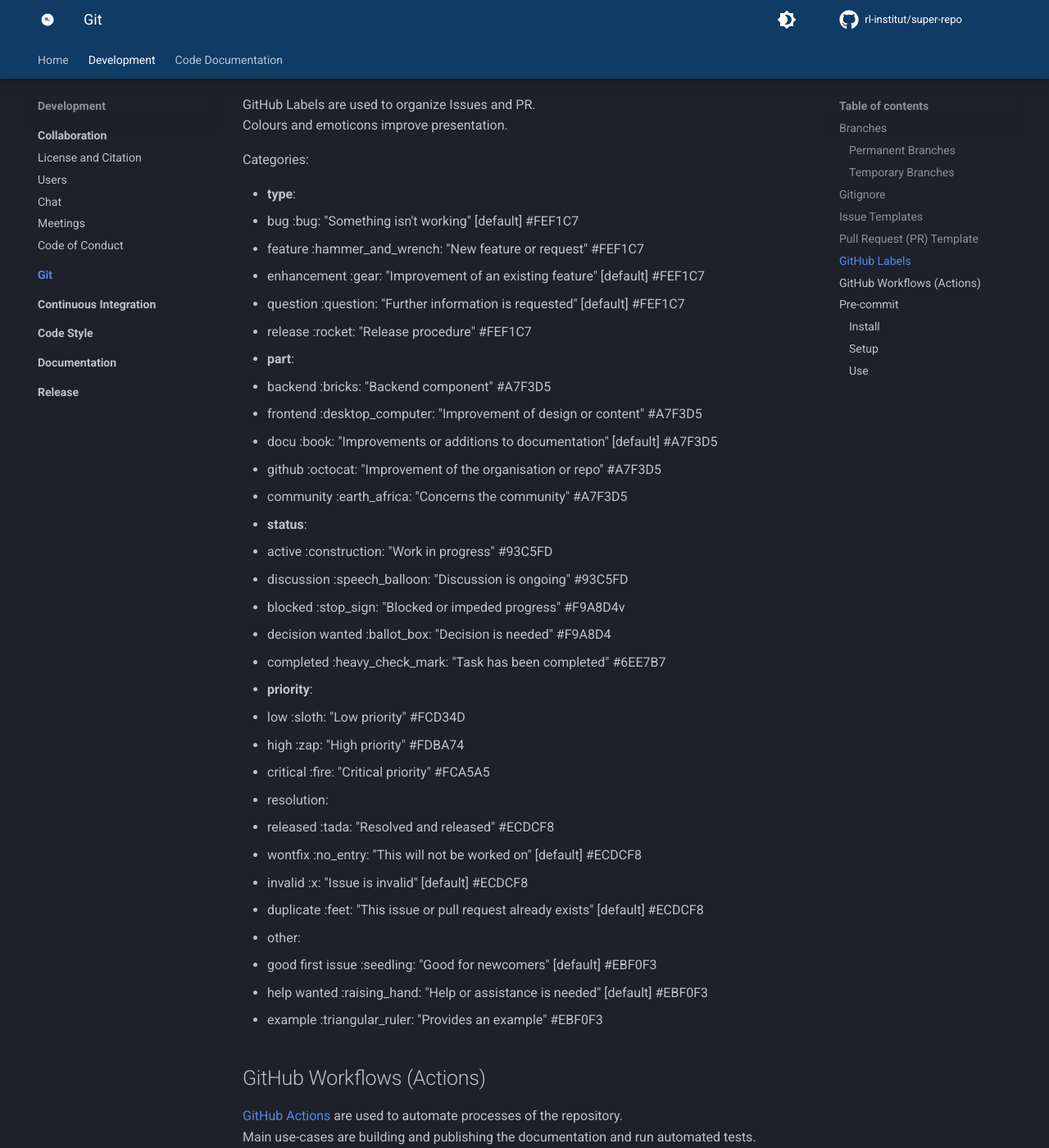
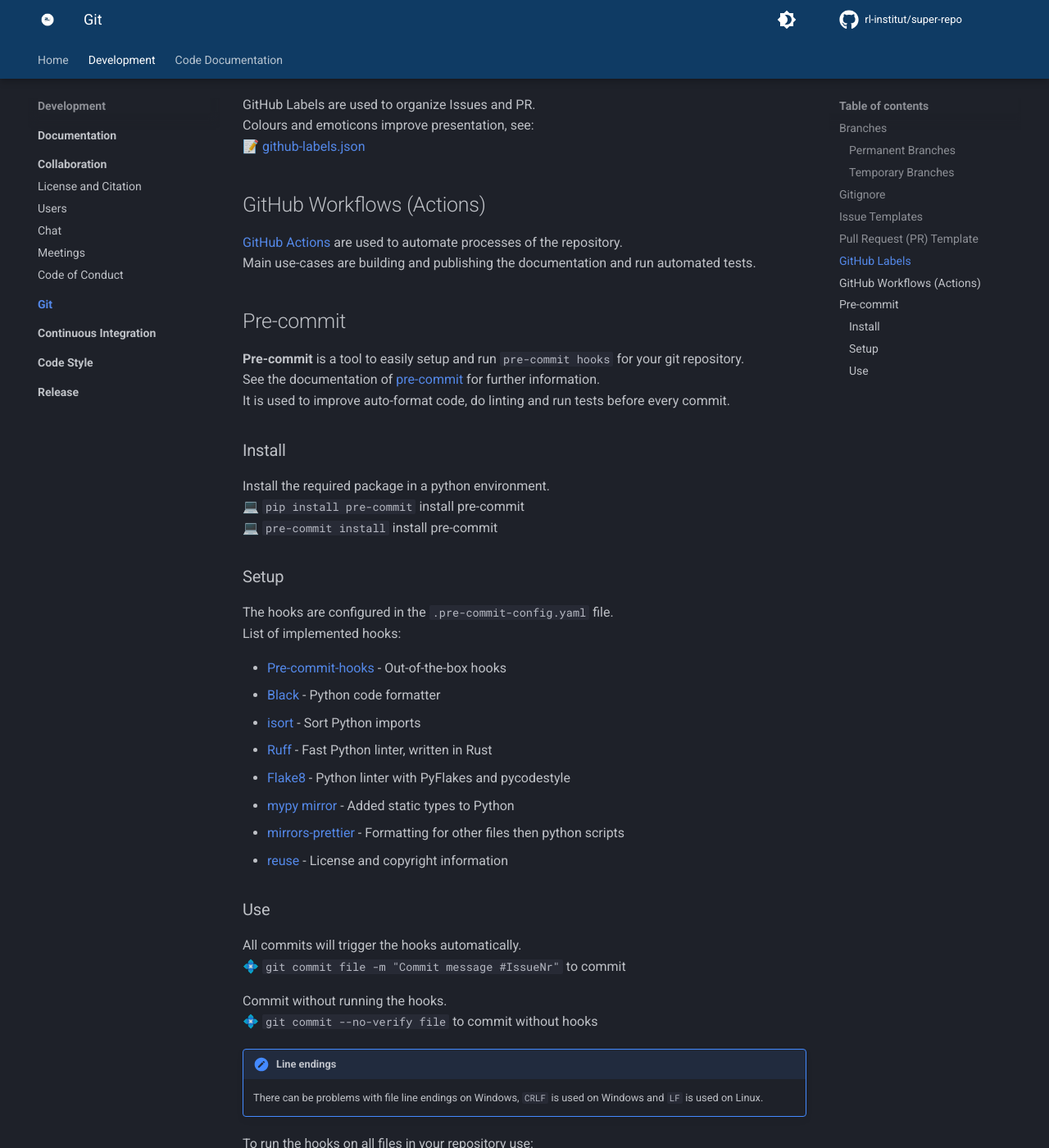
Before and after one commit to rl-institut/super-repo, an MkDocs documentation site: the page built from docs/development/git/index.md, in a window 1280 px wide and 1400 px high, scrolled down 1290 px. Shown: the whole window at 82% size. Built offline with MkDocs 1.6.1 and Material for MkDocs 9.7.7, drawn with Linux system fonts in a browser that asks for light colours; comment, search, counter and statistics services are not loaded; the version menu is left out; some of the changed text lies outside the part shown.

Commit message:
Update docs #34

```diff
--- a/docs/development/git/index.md
+++ b/docs/development/git/index.md
@@ -29,10 +29,10 @@
 [Issue Templates](https://docs.github.com/en/communities/using-templates-to-encourage-useful-issues-and-pull-requests/configuring-issue-templates-for-your-repository)
 offer specific functions and default configurations for new issues.
 
-- [Feature Issue](https://github.com/rl-institut/super-repo/blob/production/.github/ISSUE_TEMPLATE/issue_template_feature.md)
-- [Bug Issue](https://github.com/rl-institut/super-repo/blob/production/.github/ISSUE_TEMPLATE/issue_template_bug.md)
-- [Release Issue](https://github.com/rl-institut/super-repo/blob/production/.github/ISSUE_TEMPLATE/issue_template_release.md)
-- [User Kudos Issue](https://github.com/rl-institut/super-repo/blob/production/.github/ISSUE_TEMPLATE/issue_template_user_kudos.md)
+- [Feature Issue](https://github.com/rl-institut/super-repository/blob/production/.github/ISSUE_TEMPLATE/issue_template_feature.md)
+- [Bug Issue](https://github.com/rl-institut/super-repository/blob/production/.github/ISSUE_TEMPLATE/issue_template_bug.md)
+- [Release Issue](https://github.com/rl-institut/super-repository/blob/production/.github/ISSUE_TEMPLATE/issue_template_release.md)
+- [User Kudos Issue](https://github.com/rl-institut/super-repository/blob/production/.github/ISSUE_TEMPLATE/issue_template_user_kudos.md)
 
 ## Pull Request (PR) Template
 
@@ -43,45 +43,12 @@
 ## GitHub Labels
 
 GitHub Labels are used to organize Issues and PR. <br>
-Colours and emoticons improve presentation.
-
-Categories:
-
-- **type**:
-  - bug :bug: "Something isn't working" [default] #FEF1C7
-  - feature :hammer_and_wrench: "New feature or request" #FEF1C7
-  - enhancement :gear: "Improvement of an existing feature" [default] #FEF1C7
-  - question :question: "Further information is requested" [default] #FEF1C7
-  - release :rocket: "Release procedure" #FEF1C7
-- **part**:
-  - backend :bricks: "Backend component" #A7F3D5
-  - frontend :desktop_computer: "Improvement of design or content" #A7F3D5
-  - docu :book: "Improvements or additions to documentation" [default] #A7F3D5
-  - github :octocat: "Improvement of the organisation or repo" #A7F3D5
-  - community :earth_africa: "Concerns the community" #A7F3D5
-- **status**:
-  - active :construction: "Work in progress" #93C5FD
-  - discussion :speech_balloon: "Discussion is ongoing" #93C5FD
-  - blocked :stop_sign: "Blocked or impeded progress" #F9A8D4v
-  - decision wanted :ballot_box: "Decision is needed" #F9A8D4
-  - completed :heavy_check_mark: "Task has been completed" #6EE7B7
-- **priority**:
-  - low :sloth: "Low priority" #FCD34D
-  - high :zap: "High priority" #FDBA74
-  - critical :fire: "Critical priority" #FCA5A5
-- resolution:
-  - released :tada: "Resolved and released" #ECDCF8
-  - wontfix :no_entry: "This will not be worked on" [default] #ECDCF8
-  - invalid :x: "Issue is invalid" [default] #ECDCF8
-  - duplicate :feet: "This issue or pull request already exists" [default] #ECDCF8
-- other:
-  - good first issue :seedling: "Good for newcomers" [default] #EBF0F3
-  - help wanted :raising_hand: "Help or assistance is needed" [default] #EBF0F3
-  - example :triangular_ruler: "Provides an example" #EBF0F3
+Colours and emoticons improve presentation, see: <br>
+📝 [github-labels.json](https://github.com/rl-institut/super-repository/blob/develop/docs/development/git/github-labels.json)
 
 ## GitHub Workflows (Actions)
 
-[GitHub Actions](https://github.com/rl-institut/super-repo/actions)
+[GitHub Actions](https://github.com/rl-institut/super-repository/actions)
 are used to automate processes of the repository. <br>
 Main use-cases are building and publishing the documentation and run automated tests.
 
@@ -127,5 +94,8 @@
 
 !!! warning "Markdown files / Admonitions"
     If the hook is applied to markdown files that include special formatting,
-    (e.g. `mkdocs.yml`), this can introduce incorrect changes. <br>
+    (for example `mkdocs.yml`), this can introduce incorrect changes.
     This effects [admonitions](https://squidfunk.github.io/mkdocs-material/reference/admonitions/) boxes for MkDocs.
+
+!!! note "Used Icons"
+    🐙 GitHub | 💠 git | 📝 File | 💻 Command Line
--- a/mkdocs.yml
+++ b/mkdocs.yml
@@ -66,6 +66,8 @@
 nav:
   - Home: index.md
   - Development:
+    - Documentation:
+      - development/documentation/index.md
     - Collaboration:
       - development/collaboration/index.md
       - License and Citation: development/collaboration/license_and_citation.md
@@ -79,8 +81,7 @@
       - development/continuous-integration/index.md
     - Code Style:
       - code/style/index.md
-    - Documentation:
-      - development/documentation/index.md
+
     - Release:
       - development/release/index.md
   - Code Documentation:
```
Also changed, not shown: docs/development/continuous-integration/usage.md (+2 -2 lines).
